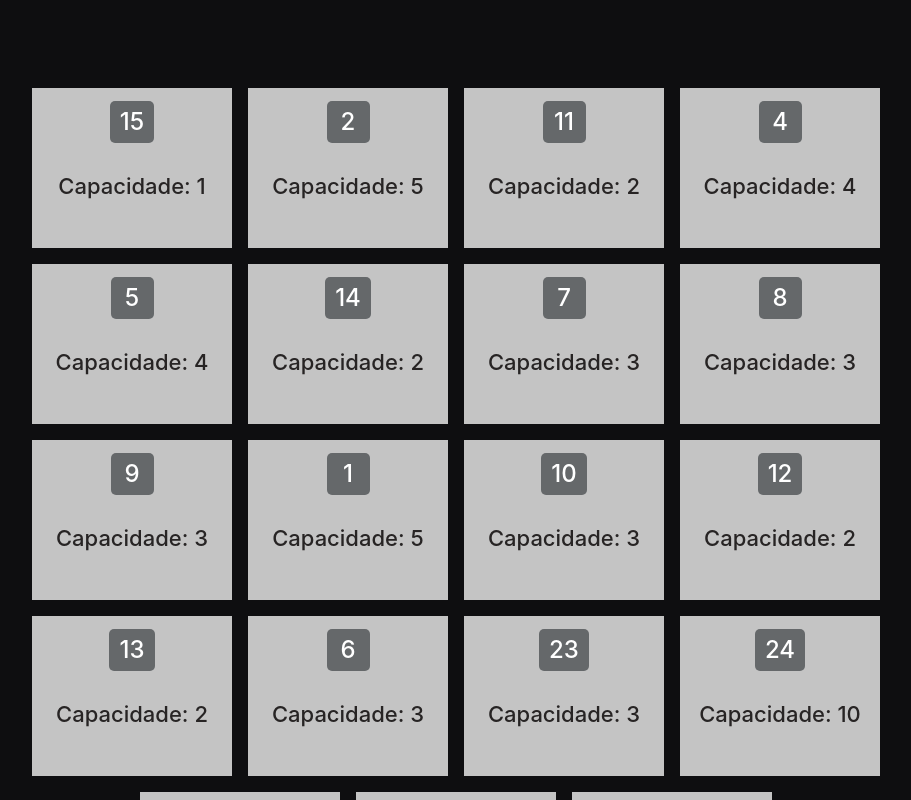
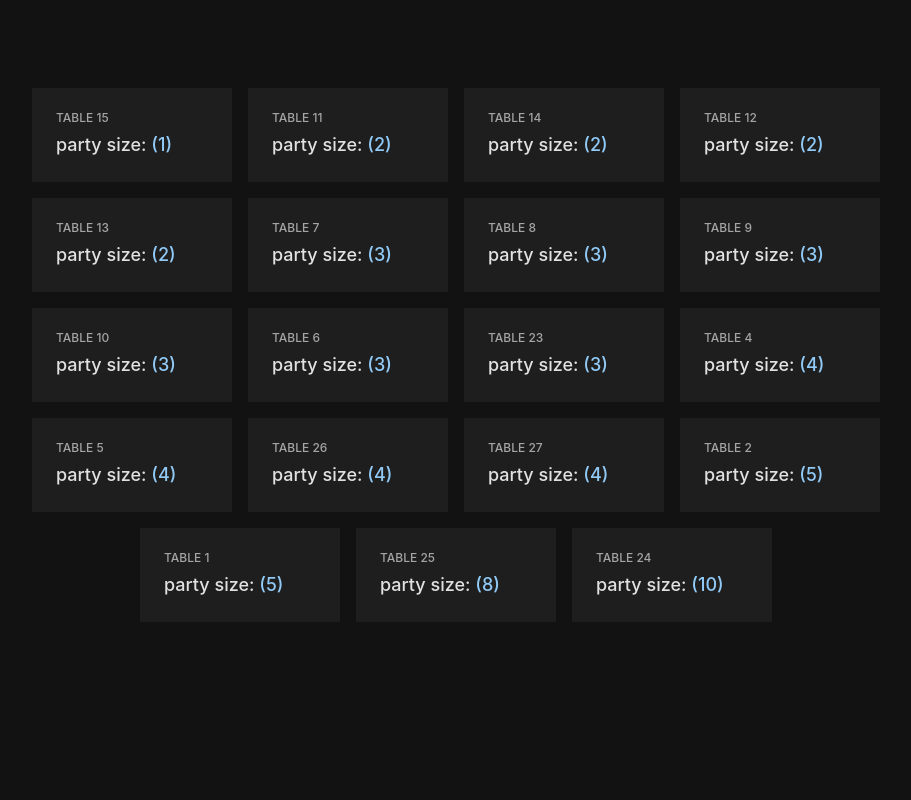
Before and after one commit to carloshenriquess/mr-reservation, a React (Create React App) app: page /tables in a window 1280 px wide. Shown: the top 800 px of the page, without its empty margins (184-1095 px from the left). Built offline with nearby package versions, Linux system fonts and the light colour scheme.

Commit message:
feat: create better table listing + create table selection

```diff
--- a/src/index.scss
+++ b/src/index.scss
@@ -1,5 +1,14 @@
 :root {
-  background-color: #0e0e10;
+  --bg: #121212;
+  --bg-01: #1e1e1e;
+
+  --p: #66b6f1;
+  --p200: #91caf6;
+
+  --hight: rgba(255, 255, 255, 0.87);
+  --medium: rgba(255, 255, 255, 0.6);
+
+  background-color: var(--bg);
 }
 body {
   margin: 0;
@@ -7,7 +16,8 @@ body {
     'Droid Sans', 'Helvetica Neue', sans-serif;
   -webkit-font-smoothing: antialiased;
   -moz-osx-font-smoothing: grayscale;
-  background-color: #0e0e10;
-  color: #ffffff;
+
   min-height: 100vh;
+  background-color: var(--bg);
+  color: var(--hight);
 }
--- /dev/null
+++ b/src/models/table.ts
@@ -0,0 +1,4 @@
+export interface Table {
+  id: number;
+  capacity: number;
+}
--- a/src/mr1-reset.scss
+++ b/src/mr1-reset.scss
@@ -51,7 +51,7 @@ h1 {
  */
 
 hr {
-  box-sizing: content-box; /* 1 */
+  // box-sizing: content-box; /* 1 */
   height: 0; /* 1 */
   overflow: visible; /* 2 */
 }
@@ -240,7 +240,7 @@ button:-moz-focusring,
  */
 
 legend {
-  box-sizing: border-box; /* 1 */
+  // box-sizing: border-box; /* 1 */
   color: inherit; /* 2 */
   display: table; /* 1 */
   max-width: 100%; /* 1 */
@@ -271,7 +271,7 @@ textarea {
 
 [type='checkbox'],
 [type='radio'] {
-  box-sizing: border-box; /* 1 */
+  // box-sizing: border-box; /* 1 */
   padding: 0; /* 2 */
 }
 
@@ -481,6 +481,11 @@ table {
 }
 
 // ============================================================================
+*,
+*::before,
+*::after {
+  box-sizing: border-box;
+}
 table {
   table-layout: fixed;
 }
--- a/src/views/Home/styles.scss
+++ b/src/views/Home/styles.scss
@@ -22,7 +22,7 @@
     padding: 15px 25px;
     border-radius: 5px;
     font-weight: 500;
-    background-color: #102b88;
-    color: #ffffff;
+    background-color: var(--p200);
+    color: #000000;
   }
 }
--- a/src/views/Tables/Table/index.tsx
+++ /dev/null
@@ -1,18 +0,0 @@
-import React, { FC } from 'react';
-import './styles.scss';
-
-interface TableProps {
-  id: number;
-  capacity: number;
-}
-
-const Table: FC<TableProps> = (props) => {
-  return (
-    <div className="c-table">
-      <div className="c-table__id">{props.id}</div>
-      <div className="c-table__capacity">Capacidade: {props.capacity}</div>
-    </div>
-  )
-}
-
-export default Table;
--- a/src/views/Tables/Table/styles.scss
+++ /dev/null
@@ -1,33 +0,0 @@
-.c-table {
-  width: 200px;
-  height: 160px;
-  background-color: #c4c4c4;
-  cursor: pointer;
-
-  display: flex;
-  flex-direction: column;
-  align-items: center;
-
-  &__id {
-    margin-top: 13px;
-    padding: 9px 10px;
-    min-width: 23px;
-    border-radius: 5px;
-    background-color: #65686a;
-    font-weight: 500;
-    font-size: 24px;
-    text-align: center;
-
-    display: flex;
-    align-items: center;
-    justify-content: center;
-  }
-  &__capacity {
-    margin-top: 30px;
-    text-align: center;
-    font-weight: 500;
-    font-size: 22px;
-    line-height: 26px;
-    color: #272424;
-  }
-}
--- /dev/null
+++ b/src/views/Tables/TableCard/index.tsx
@@ -0,0 +1,22 @@
+import React, { FC } from 'react';
+import './styles.scss';
+import { Table } from '../../../models/table';
+
+interface TableProps {
+  table: Table;
+  click: (table: Table) => void;
+}
+
+const TableCard: FC<TableProps> = (props) => {
+  return (
+    <div className="c-table" onClick={() => props.click(props.table)}>
+      <div className="c-table__title">TABLE {props.table.id}</div>
+      <div className="c-table__party-size-title">
+        party size:&nbsp;
+        <span className="c-table__party-size">({props.table.capacity})</span>
+      </div>
+    </div>
+  )
+}
+
+export default TableCard;
--- /dev/null
+++ b/src/views/Tables/TableCard/styles.scss
@@ -0,0 +1,28 @@
+.c-table {
+  display: flex;
+  flex-direction: column;
+  // height: 280px;
+  width: 200px;
+  padding: 24px;
+  background-color: var(--bg-01);
+  cursor: pointer;
+
+  &__title {
+    align-self: flex-start;
+    font-weight: normal;
+    font-size: 12px;
+    font-weight: 500;
+    color: var(--medium);
+  }
+  &__party-size-title {
+    margin-top: 8px;
+    text-align: left;
+    font-weight: 500;
+    font-size: 18px;
+    line-height: 26px;
+    color: var(--hight);
+  }
+  &__party-size {
+    color: var(--p200);
+  }
+}
--- a/src/views/Tables/index.tsx
+++ b/src/views/Tables/index.tsx
@@ -1,21 +1,29 @@
 import React from 'react';
 import './styles.scss';
 
-import Table from './Table';
+import TableCard from './TableCard';
 import { tables } from '../../api.json';
+import { Table } from '../../models/table';
+
+const click = (table: Table) => {
+  console.log('Click:', table)
+};
 
 const Tables = () => {
   return (
     <div className="l-tables">
-      {tables.map((table, index) =>
-        <div className="l-tables__table">
-          <Table
-            id={table.id}
-            capacity={table.capacity}
-            key={index}
-          />
-        </div>
-      )}
+      {
+        tables
+          .sort((a, b) => a.capacity - b.capacity)
+          .map((table, index) => (
+            <div className="l-tables__table" key={index}>
+              <TableCard
+                table={table}
+                click={click}
+              />
+            </div>
+          ))
+      }
     </div>
   )
 }
```
